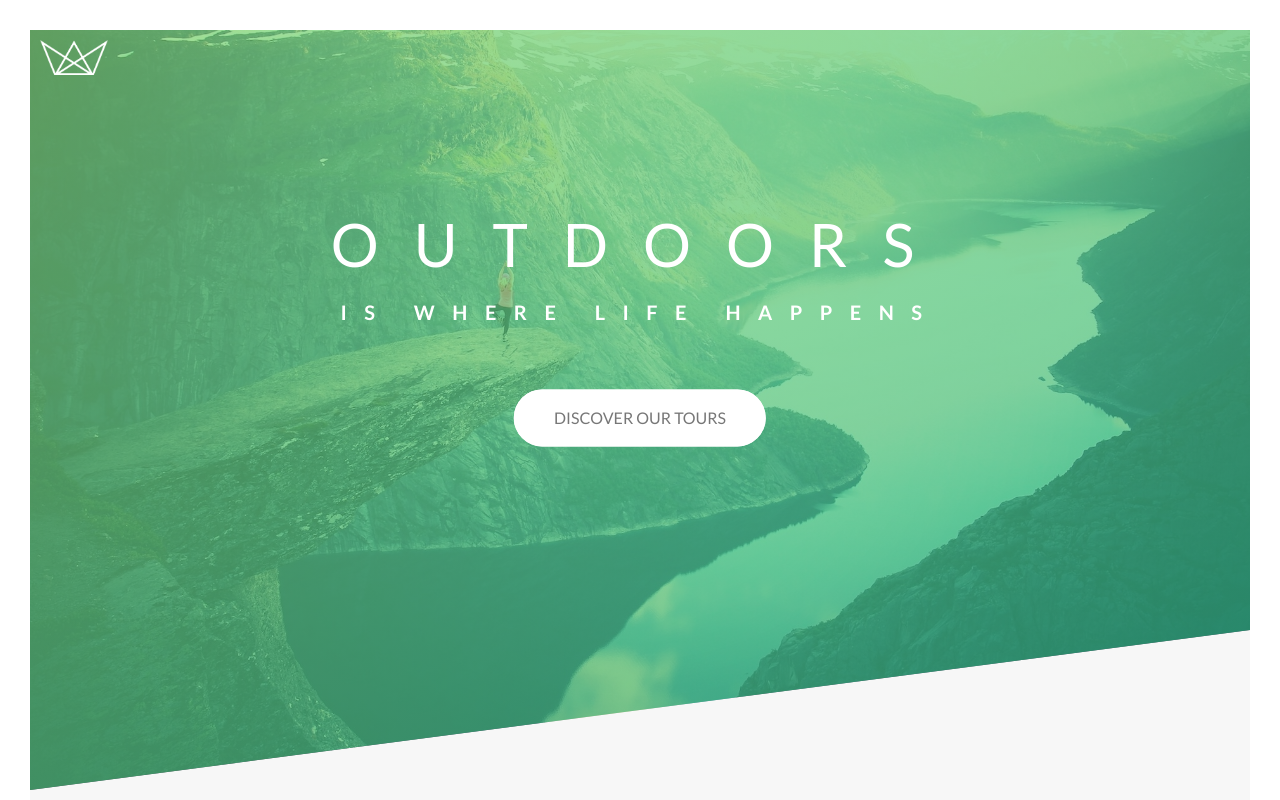
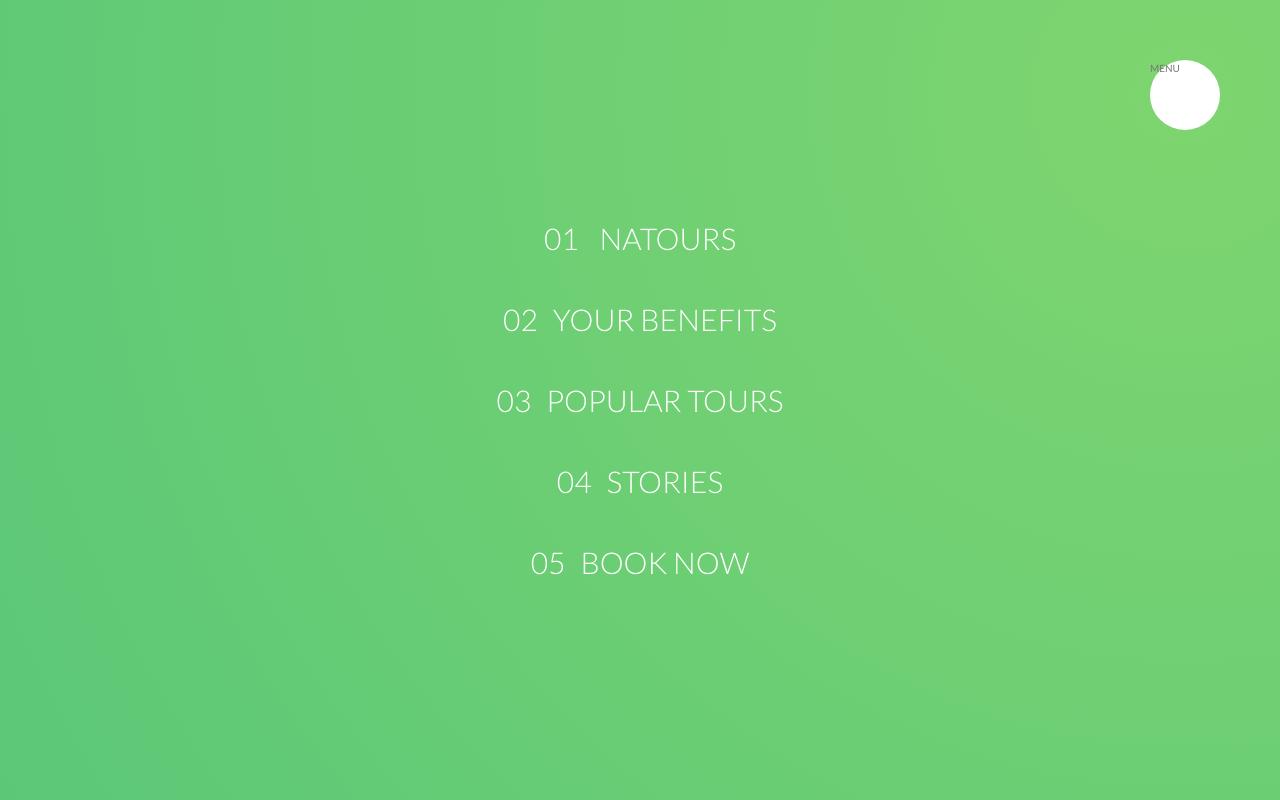
Before and after one commit to lcolsant/natours, a website: page index.html in a window 1280 px wide. Shown: the top 800 px of the page. Drawn offline with Linux system fonts and the light colour scheme.

Commit message:
building navigation -1

```diff
--- a/index.html
+++ b/index.html
@@ -13,6 +13,24 @@
         <title>Natours | Exciting tours for adventurous people</title>
     </head>
     <body>
+
+        <div class="navigation">
+            <input type="checkbox" class="navigation__checkbox" id="navi-toggle">
+            <label for="navi-toggle" class="navigation__button">MENU</label>
+
+            <div class="navigation__background">&nbsp;</div>
+
+            <nav class="navigation__nav">
+                <ul class="navigation__list">
+                    <li class="navigation__item"><a href="#" class="navigation__link"><span>01</span> Natours</a></li>
+                    <li class="navigation__item"><a href="#" class="navigation__link"><span>02</span>Your benefits</a></li>
+                    <li class="navigation__item"><a href="#" class="navigation__link"><span>03</span>Popular tours</a></li>
+                    <li class="navigation__item"><a href="#" class="navigation__link"><span>04</span>Stories</a></li>
+                    <li class="navigation__item"><a href="#" class="navigation__link"><span>05</span>Book now</a></li>
+                </ul>
+            </nav>
+        </div>
+
         <header class="header">
             <div class="header_logo-box">
                 <img src="img/logo-white.png" alt="logo" class="header_logo">
--- a/sass/layout/_footer.scss
+++ b/sass/layout/_footer.scss
@@ -56,5 +56,6 @@
         padding-top: 2rem;
         width: 80%;
         float: right;
+
     }
 }
--- /dev/null
+++ b/sass/layout/_navigation.scss
@@ -0,0 +1,84 @@
+.navigation {
+    &__checkbox {
+        display: none;
+    }
+
+    &__button {
+        background-color: $color-white;
+        height: 7rem;
+        width: 7rem;
+        position: fixed;
+        top: 6rem;
+        right: 6rem;
+        border-radius: 50%;
+        z-index: 2000;
+    }
+
+    &__background {
+        height: 6rem;
+        width: 6rem;
+        border-radius: 50%;
+        position: fixed;
+        top: 6.5rem;
+        right: 6.5rem;
+        background-image: radial-gradient($color-primary-light, $color-primary-dark);
+        z-index: 1000;
+
+        transform: scale(80);
+
+    }
+
+    &__nav {
+        height: 100vh;
+        width: 100%;
+        position: fixed;
+        top: 0;
+        right: 0;
+        z-index: 1500;
+
+    }
+
+    &__list {
+        position: absolute;
+        top: 50%;
+        left: 50%;
+        transform: translate(-50%, -50%);
+        list-style: none;
+        text-align: center;
+    }
+
+    &__item {
+        margin: 1rem;
+    }
+
+    &__link {
+        &:link,
+        &:visited {
+            display: inline-block;
+            font-size: 3rem;
+            font-weight: 300;
+            padding: 1rem 2rem;
+            color: $color-white;
+            text-decoration: none;
+            text-transform: uppercase;
+            background-image: linear-gradient(120deg, transparent 0%, transparent 50%, $color-white 50%);
+            background-size: 220%;
+            transition: all .4s;
+
+            span {
+                margin-right: 1.5rem;
+                display: inline-block;
+
+            }
+        }
+
+        &:hover,
+        &:active {
+            background-position: 100%;
+            color: $color-primary;
+            transform: translateX(1rem);
+
+        }
+
+    }
+}
--- a/sass/main.scss
+++ b/sass/main.scss
@@ -18,5 +18,6 @@
 @import 'layout/footer';
 @import 'layout/grid';
 @import 'layout/header';
+@import 'layout/navigation';
 
 @import 'pages/home';
```
Also changed, not shown: css/style.css.
